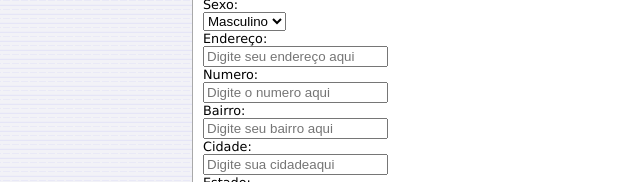
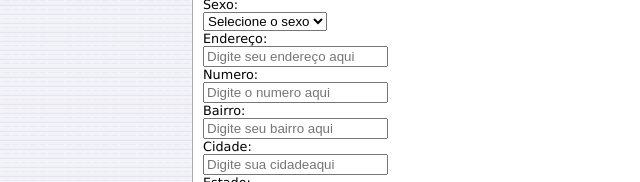
Before and after one commit to cbba18/cadastro, a plain HTML site: page cadastro.html in a window 1280 px wide. Shown: the part 273-455 px from the top of the page, 258-898 px from the left. Drawn offline with Linux system fonts and the light colour scheme.

Commit message:
Add files via upload

```diff
--- a/cadastro.html
+++ b/cadastro.html
@@ -34,6 +34,7 @@
   			<input type="text" id="rg" name="rg" placeholder="Digite seu RG aqui"/><br>
 			<label for="sexo">Sexo:</label><br>
   			<select name="sexo" id="sexo">
+			   <option value="">Selecione o sexo</option>
  			   <option value="Masculino">Masculino</option>
  			   <option value="Feminino">Feminino</option>
 			</select><br>
```
Also changed, not shown: cadastrado.html (+1 -1 lines).
